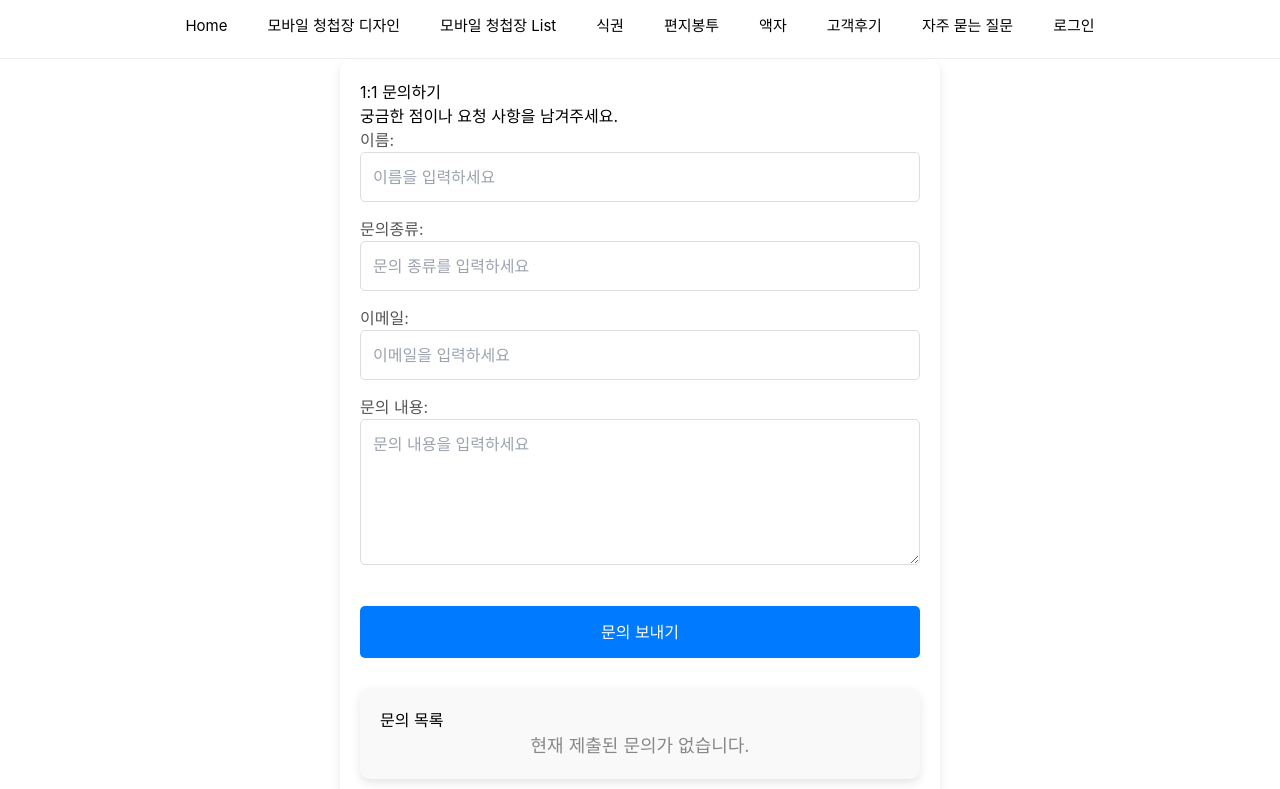
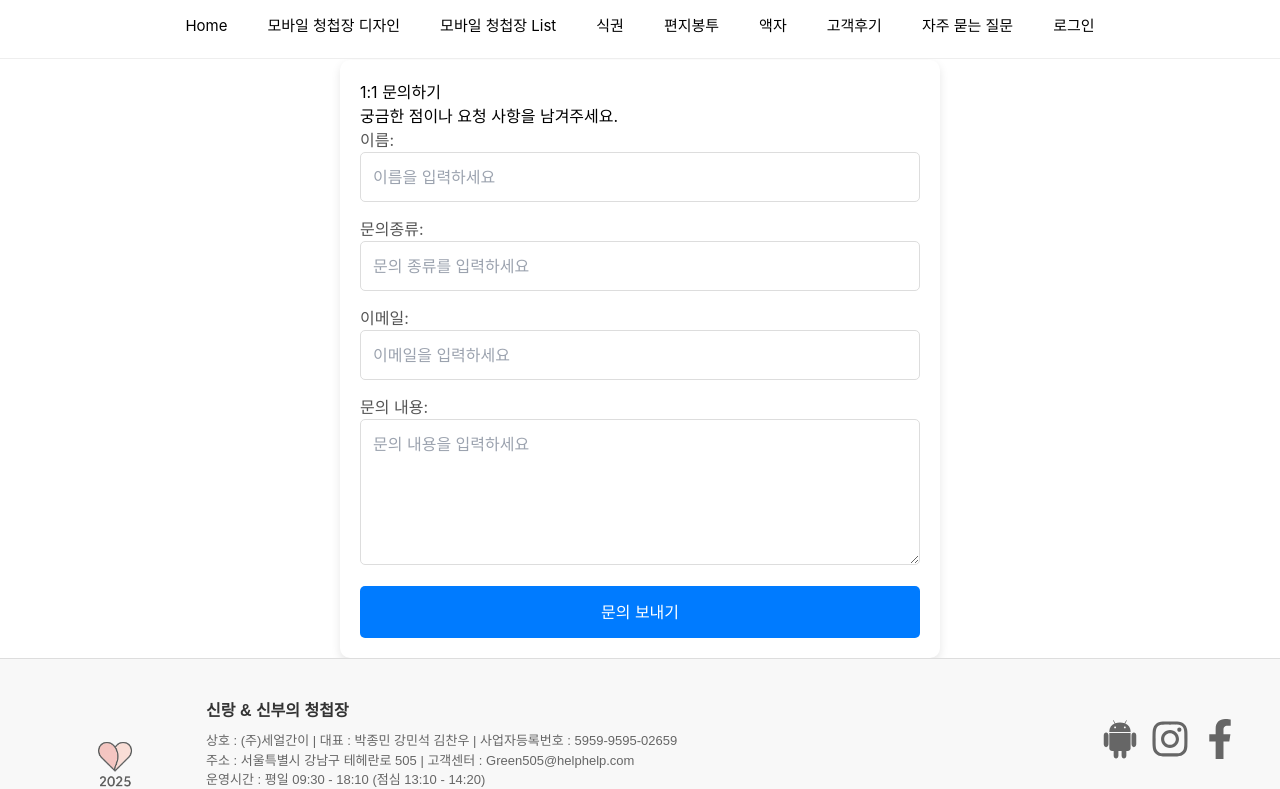
Before and after one commit to appleloverman/wedding-invitation, a React (Create React App) app: page /FAQquery in a window 1280 px wide. Shown: the top 789 px of the page. Built offline with nearby package versions, Linux system fonts and the light colour scheme.

Commit message:
9월 2일 01시 종민

```diff
--- a/src/App.js
+++ b/src/App.js
@@ -13,6 +13,7 @@ import Ticket from "./pages/Ticket/Ticket";
 import Login from "./pages/Login/Login";
 import Review from "./pages/Review/Review";
 import Inquiry from "./pages/FAQ/Inquiry";
+import InquiryPage from "./pages/FAQ/InquiryPage";
 
 const HEADER_HEIGHT = 60;
 
@@ -46,7 +47,7 @@ function App() {
           />
           <Route path="/Review" element={<Review />} />
           <Route path="/FAQ" element={<FAQ />} />
-          <Route path="/FAQquery" element={<Inquiry />} />
+          <Route path="/FAQquery" element={<InquiryPage />} />
           <Route path="/ticket" element={<Ticket />} />
           <Route path="/letter" element={<Letter />} />
           <Route path="/frame" element={<Frame />} />
--- a/src/pages/FAQ/Inquiry.css
+++ b/src/pages/FAQ/Inquiry.css
@@ -44,7 +44,7 @@ button[type="submit"] {
   border-radius: 5px;
   cursor: pointer;
   transition: background-color 0.3s ease;
-  margin-top: 20px;
+  margin-top: 0px;
 }
 
 button[type="submit"]:hover {
--- a/src/pages/FAQ/Inquiry.js
+++ b/src/pages/FAQ/Inquiry.js
@@ -1,57 +1,48 @@
-import React, { useState } from "react";
-import "./Inquiry.css"; // CSS 파일 임포트
+// Inquiry.jsx
+import React, { useState, useEffect } from "react";
+import "./Inquiry.css";
 
-const Inquiry = () => {
-  // 1) 글 리스트
-  const [dataList, setDataList] = useState([]);
+const Inquiry = ({ onSubmit, editData }) => {
+  const [userName, setUserName] = useState("");
+  const [userTitle, setUserTitle] = useState("");
+  const [userEmail, setUserEmail] = useState("");
+  const [userComment, setUserComment] = useState("");
 
-  // 2) 상태 관리
-  const [userName, setUserName] = useState(""); // 작성자
-  const [userTitle, setUserTitle] = useState(""); // 문의종류
-  const [userEmail, setUserEmail] = useState(""); // 이메일
-  const [userComment, setUserComment] = useState(""); // 내용
-  const [editId, setEditId] = useState(null); // 수정 모드일 때의 id
+  // 수정 모드일 때 editData로부터 값을 세팅
+  useEffect(() => {
+    if (editData) {
+      setUserName(editData.name || "");
+      setUserTitle(editData.title || "");
+      setUserEmail(editData.email || "");
+      setUserComment(editData.comment || "");
+    } else {
+      // editData가 없을 경우 초기화 (새 글 작성)
+      setUserName("");
+      setUserTitle("");
+      setUserEmail("");
+      setUserComment("");
+    }
+  }, [editData]);
 
-  // 3) id 관리 자동 증가
-  const newId =
-    dataList.length > 0 ? Math.max(...dataList.map((list) => list.id)) + 1 : 1;
+  const handleSubmit = (e) => {
+    e.preventDefault();
 
-  // 4) 폼 제출 핸들
-  const handleSubmit = (e) => {
-    e.preventDefault(); // 기본 폼 제출 동작 방지
     const newInquiry = {
-      id: editId || newId, // 수정 모드일 경우 editId 사용, 아니면 새 Id
+      id: editData?.id ?? null,
       name: userName,
       title: userTitle,
       email: userEmail,
-      comment: userComment,
+      comment: userComment
     };
-    if (editId) {
-      setDataList((dataList) =>
-        dataList.map((list) => (list.id === editId ? newInquiry : list))
-      );
-    } else {
-      setDataList((dataList) => [...dataList, newInquiry]);
-    }
+
+    onSubmit(newInquiry); // 부모 컴포넌트로 전달
+
+    // 입력 필드 초기화 (부모에서도 상태 초기화 처리해줄 것)
     setUserName("");
     setUserTitle("");
     setUserEmail("");
     setUserComment("");
-    setEditId(null); // 수정 모드 종료
   };
-
-  // 수정 버튼을 눌렀을 때 해당 항목을 수정하도록 처리
-  const handleEdit = (list) => {
-    //수정 버튼을 누르면 그 사람의 수정하려는 id가 타고 들어온다
-    console.log("수정버튼이 눌렸다 ", list);
-    setUserName(list.name);
-    setUserTitle(list.title);
-    setUserEmail(list.email);
-    setUserComment(list.comment);
-    setEditId(list.id); // 수정 모드로 설정 =>
-  };
-
-  // const handleDelete = (e) => {};
 
   return (
     <div className="inquiry-container">
@@ -95,38 +86,21 @@ const Inquiry = () => {
             value={userComment}
             onChange={(e) => setUserComment(e.target.value)}
             placeholder="문의 내용을 입력하세요"
-            rows="5" // 텍스트 박스의 높이를 설정 (5줄 높이)
+            rows="5"
             style={{
               width: "100%",
               padding: "12px",
               borderRadius: "5px",
               border: "1px solid #ddd",
               fontSize: "16px",
-              resize: "vertical",
-            }} // 스타일 추가
+              resize: "vertical"
+            }}
           />
         </label>
-        <button type="submit">문의 보내기</button>
+        <button type="submit">
+          {editData ? "문의 수정하기" : "문의 보내기"}
+        </button>
       </form>
-
-      {/* 문의 목록 출력 */}
-      <div className="inquiry-list">
-        <h3>문의 목록</h3>
-        {dataList.length > 0 ? (
-          dataList.map((list) => (
-            <div key={list.id} className="inquiry-item">
-              <h4>{list.title}</h4>
-              <p>{list.comment}</p>
-              <p>작성자: {list.name}</p>
-              <p>이메일: {list.email}</p>
-              <button onClick={() => handleEdit(list)}>수정</button>
-              {/* <button onClick={() => handleDelete(data.id)}>삭제</button> */}
-            </div>
-          ))
-        ) : (
-          <p className="no-inquiries">현재 제출된 문의가 없습니다.</p>
-        )}
-      </div>
     </div>
   );
 };
--- /dev/null
+++ b/src/pages/FAQ/InquiryPage.js
@@ -0,0 +1,84 @@
+// InquiryPage.jsx
+import React, { useState } from "react";
+import Inquiry from "./Inquiry";
+import "./Inquiry.css";
+
+const InquiryPage = () => {
+  const [dataList, setDataList] = useState([]);
+  const [editData, setEditData] = useState(null);
+  const [showForm, setShowForm] = useState(true); // 폼 보이기 여부
+
+  // 문의 등록 or 수정 처리
+  const handleSubmit = (newInquiry) => {
+    if (newInquiry.id !== null) {
+      // 수정
+      setDataList((prevList) =>
+        prevList.map((item) => (item.id === newInquiry.id ? newInquiry : item))
+      );
+    } else {
+      // 새 문의 등록
+      const newId =
+        dataList.length > 0
+          ? Math.max(...dataList.map((item) => item.id)) + 1
+          : 1;
+      setDataList((prevList) => [...prevList, { ...newInquiry, id: newId }]);
+    }
+
+    setEditData(null); // 수정 모드 종료
+    setShowForm(false); // 목록으로 이동
+  };
+
+  const handleEdit = (inquiry) => {
+    setEditData(inquiry);
+    setShowForm(true); // 수정 시 폼 보여주기
+  };
+
+  return (
+    <div>
+      {/* 폼 보여주기/숨기기 토글 */}
+      {showForm ? (
+        <>
+          <Inquiry onSubmit={handleSubmit} editData={editData} />
+          {dataList.length > 0 && (
+            <button
+              type="button"
+              onClick={() => setShowForm(false)}
+              style={{ margin: "20px", padding: "10px 16px" }}
+            >
+              문의 목록으로 이동하기
+            </button>
+          )}
+        </>
+      ) : (
+        <>
+          <div className="inquiry-list">
+            <h3>문의 목록</h3>
+            {dataList.length > 0 ? (
+              dataList.map((list) => (
+                <div key={list.id} className="inquiry-item">
+                  <h4>{list.title}</h4>
+                  <p>{list.comment}</p>
+                  <p>작성자: {list.name}</p>
+                  <p>이메일: {list.email}</p>
+                  <button onClick={() => handleEdit(list)}>수정</button>
+                </div>
+              ))
+            ) : (
+              <p className="no-inquiries">현재 제출된 문의가 없습니다.</p>
+            )}
+          </div>
+
+          <button
+            type="button"
+            onClick={() => setShowForm(true)}
+            style={{ margin: "20px", padding: "10px 16px" }}
+          >
+            새 문의 작성하기
+          </button>
+        </>
+      )}
+    </div>
+  );
+};
+
+export default InquiryPage;
```
Also changed, not shown: 1 other file (tests, documents, lock files or other folders).
